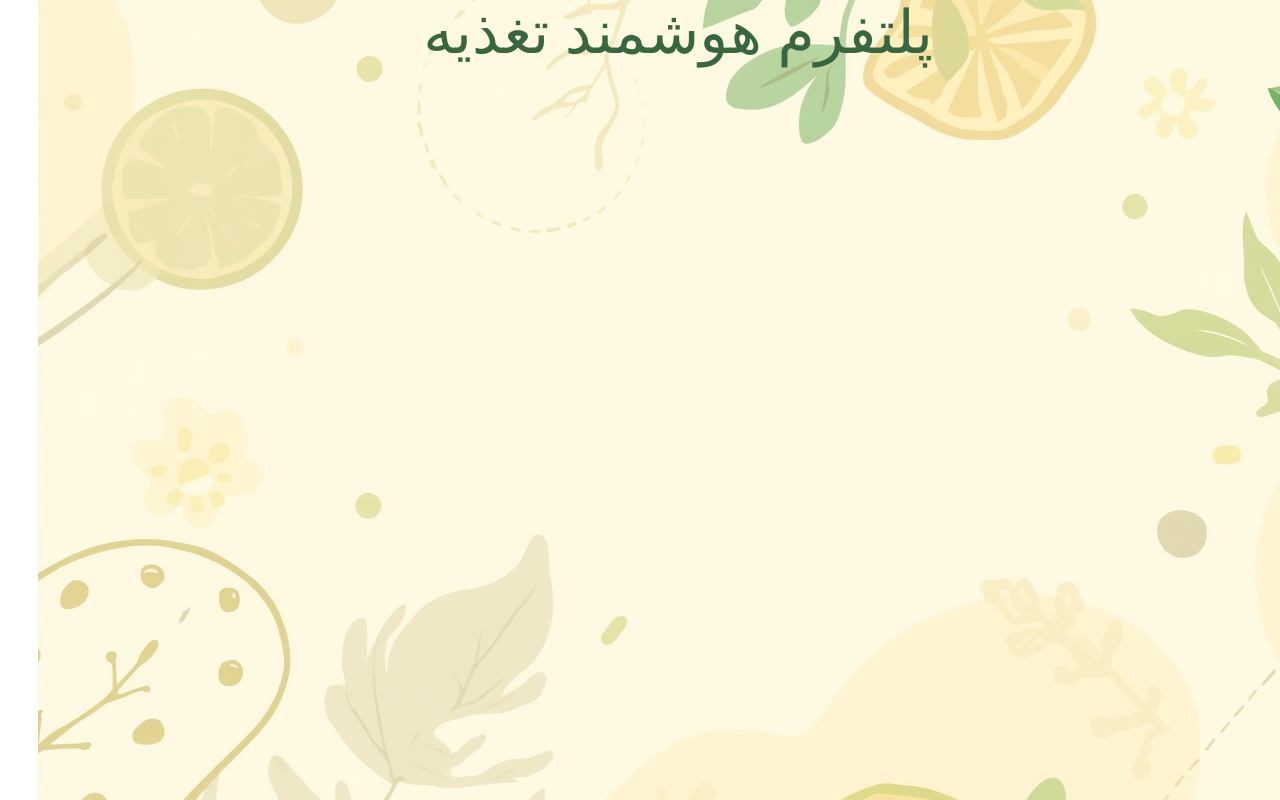
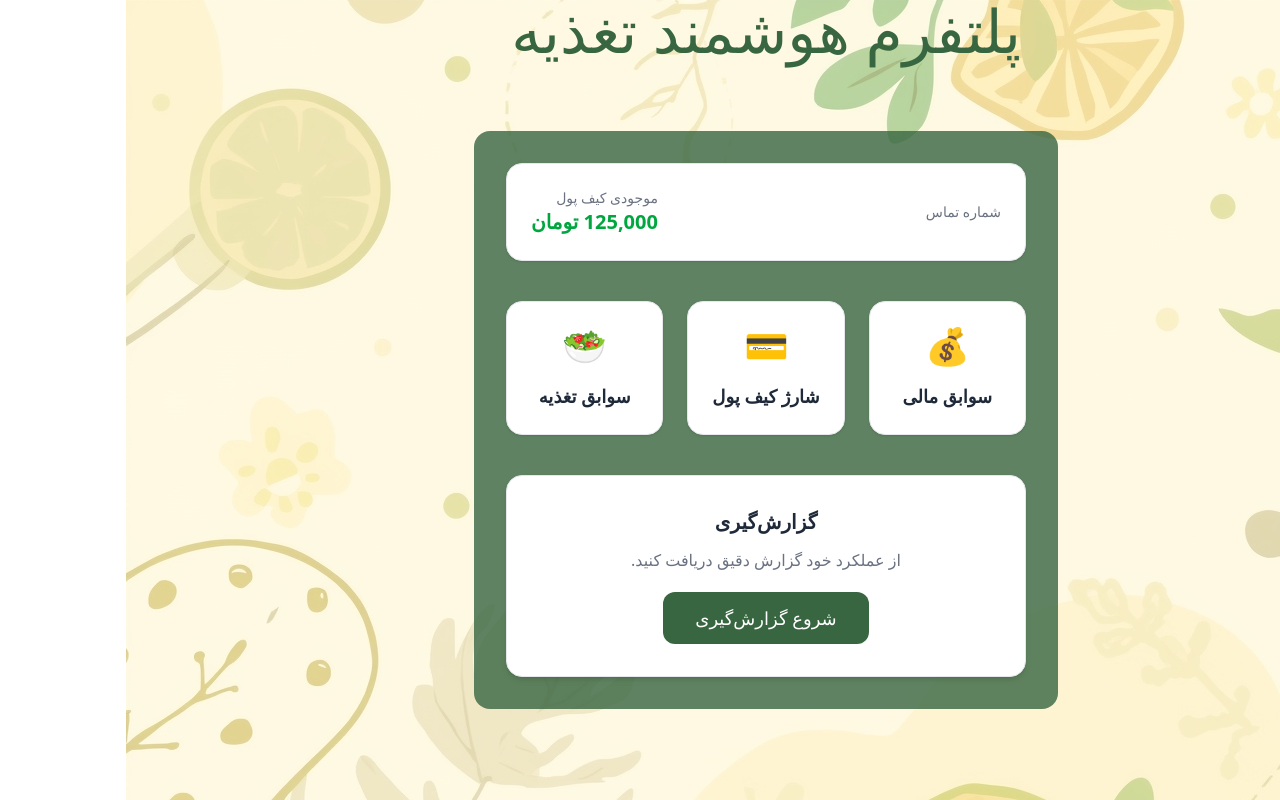
Before and after one commit to Armani-innovation/armani-nutrition, a Nuxt app: page /dashboard/1 in a window 1280 px wide. Built offline with nearby package versions, Linux system fonts and the light colour scheme.

Commit message:
dashboard component done

```diff
--- a/app/assets/css/main.css
+++ b/app/assets/css/main.css
@@ -1,9 +1,20 @@
 @import "tailwindcss";
 
 @theme {
-    --color-primary: #386641;
+  --color-primary: #386641;
+}
+
+@layer components {
+  .card-item {
+    @apply cursor-pointer bg-white border border-gray-200 rounded-2xl shadow-sm p-6 flex flex-col items-center
+    transition-all duration-300 hover:shadow-md hover:-translate-y-0.5 hover:scale-105;
+  }
+
+  .card-title {
+    @apply text-lg font-semibold text-gray-800;
+  }
 }
 
 body {
-    direction: rtl;
+  direction: rtl;
 }
--- a/app/components/SignIn/SignIn.vue
+++ b/app/components/SignIn/SignIn.vue
@@ -17,7 +17,7 @@ const phoneError = ref<string>('')
 // ----------------------
 const codeDigits = ref<string[]>(['', '', '', '', ''])
 const otpContainer = ref<HTMLElement | null>(null)
-const shake = ref(false)       // For wrong code animation
+const shake = ref<boolean>(false)       // For wrong code animation
 const otpError = ref<string>('')
 
 // ----------------------
@@ -68,7 +68,7 @@ function onOtpEnter() {
 // Verify OTP code
 // ----------------------
 function verifyCode() {
-  const code = codeDigits.value.join('')
+  const code:string = codeDigits.value.join('')
 
   if (code !== '12345') {  // Demo: only 12345 is correct
     otpError.value = 'کد وارد شده اشتباه است'
--- a/app/pages/dashboard/[phone].vue
+++ b/app/pages/dashboard/[phone].vue
@@ -1,12 +1,12 @@
 <script setup lang="ts">
 import {ref, onMounted} from 'vue'
-import {useRoute} from '#app'
 import {useEncrypt} from '~/composables/encodePhone'
 
+const route = useRoute()
 const {decrypt} = useEncrypt()
-const route = useRoute()
 
-const decryptedPhone = ref('')
+const decryptedPhone = ref<string>('')
+const walletBalance = ref<number>(125000)
 
 function decryptPhone() {
   const encryptedPhone = route.params.phone as string
@@ -20,9 +20,78 @@ onMounted(() => {
 })
 </script>
 
+<template>
+  <!-- صفحه با بک گراند اصلی -->
+  <div class="bg-primary/80 p-4 sm:p-8 rounded-2xl">
 
-<template>
+    <!-- اطلاعات کاربر -->
+    <div
+        class="bg-white border border-gray-200 rounded-2xl shadow-sm p-6 mb-10
+             transition-all duration-300 hover:shadow-md hover:-translate-y-0.5"
+    >
+      <div class="flex items-center justify-between">
+        <div>
+          <p class="text-gray-500 text-sm">شماره تماس</p>
+          <p class="text-xl font-semibold text-gray-800">
+            {{ decryptedPhone }}
+          </p>
+        </div>
+
+        <div class="text-right">
+          <p class="text-gray-500 text-sm">موجودی کیف پول</p>
+          <p class="text-xl font-bold text-green-600">
+            {{ walletBalance.toLocaleString() }} تومان
+          </p>
+        </div>
+      </div>
+    </div>
+
+    <!-- کارت‌ها -->
+    <div class="grid grid-cols-1 sm:grid-cols-3 gap-6 mb-10">
+
+      <div
+          class="card-item"
+      >
+        <div class="text-4xl mb-4">💰</div>
+        <h2 class="card-title">سوابق مالی</h2>
+      </div>
+
+      <div
+          class="card-item"
+      >
+        <div class="text-4xl mb-4">💳</div>
+        <h2 class="card-title">شارژ کیف پول</h2>
+      </div>
+
+      <div
+          class="card-item"
+      >
+        <div class="text-4xl mb-4">🥗</div>
+        <h2 class="card-title">سوابق تغذیه</h2>
+      </div>
+
+    </div>
+
+    <!-- گزارش گیری -->
+    <div
+        class="bg-white border border-gray-200 rounded-2xl shadow-md p-8 flex flex-col items-center text-center
+             transition duration-300 hover:shadow-lg hover:-translate-y-0.5"
+    >
+      <h3 class="text-xl font-semibold text-gray-800 mb-3">گزارش‌گیری</h3>
+      <p class="text-gray-500 mb-5">از عملکرد خود گزارش دقیق دریافت کنید.</p>
+
+      <NuxtLink
+          to="/questionnaire"
+          class="bg-primary text-white px-8 py-3 rounded-xl text-lg font-medium
+               transition-all duration-300 hover:bg-[#2e5133] hover:shadow-lg hover:scale-105 cursor-pointer"
+      >
+        شروع گزارش‌گیری
+      </NuxtLink>
+    </div>
+
+  </div>
 </template>
 
-<style scoped>
+<style>
+
 </style>
```
Also changed, not shown: app/pages/questionnaire/index.vue (added, +11 -0 lines).
